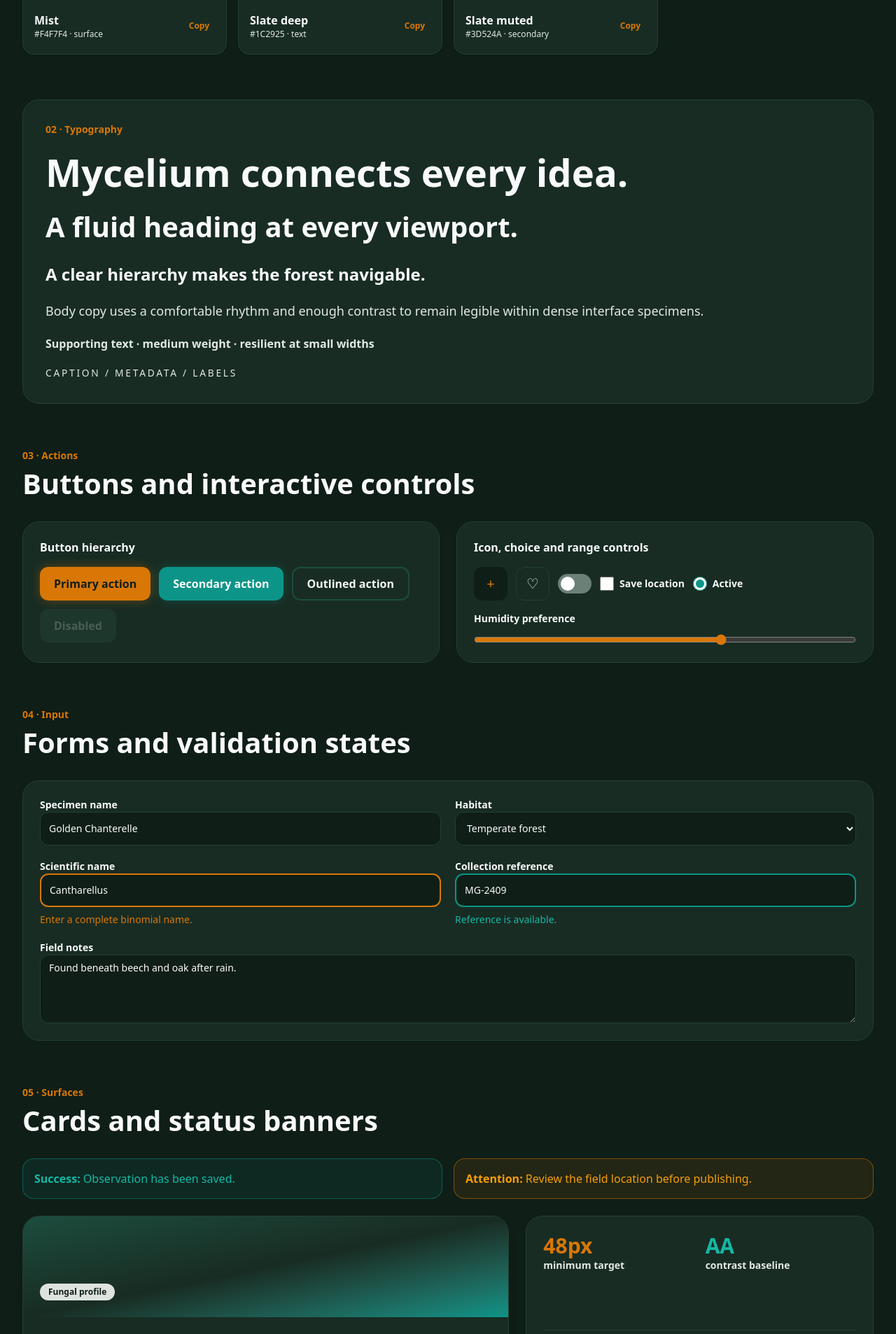
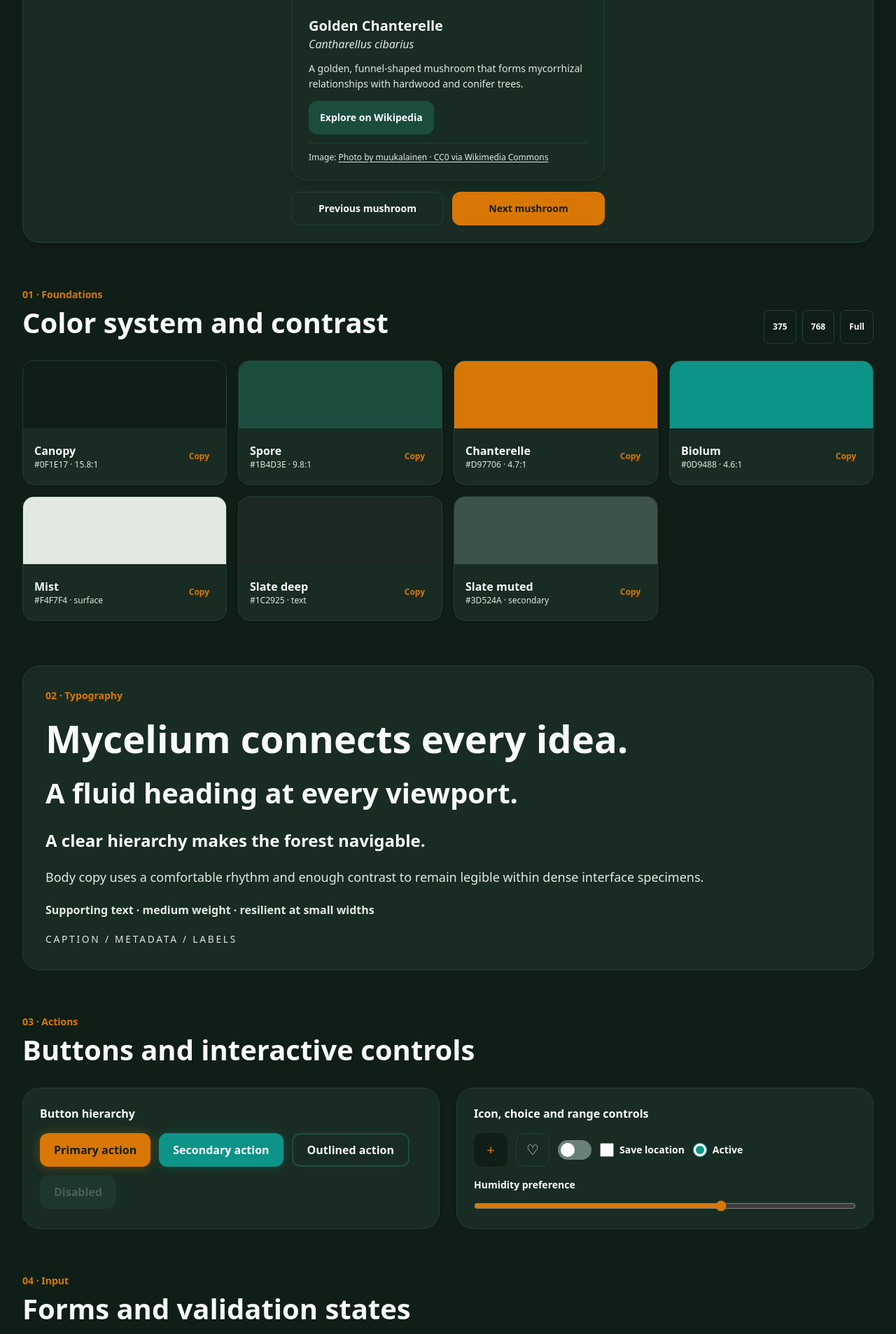
Before and after one commit to volodymyrrepalo/laravel-portfolio-demo, a Laravel app: page /styleguide in a window 1280 px wide. Shown: the part 923-2829 px from the top of the page at 70% size. Run offline with Laravel 12, Linux system fonts and the light colour scheme; style sheets or scripts are compiled from the project's sources.

Commit message:
Add mushrooms carousel

```diff
--- a/resources/js/app.js
+++ b/resources/js/app.js
@@ -7,5 +7,6 @@
  */
 
 import './echo';
+import './mushroom-carousel';
 import './site-header';
 import './styleguide';
--- a/resources/js/styleguide.js
+++ b/resources/js/styleguide.js
@@ -62,9 +62,4 @@ if (styleguide) {
         });
     });
 
-    const dialog = styleguide.querySelector('[data-code-dialog]');
-    styleguide.querySelectorAll('[data-open-dialog]').forEach((button) => {
-        button.addEventListener('click', () => dialog.showModal());
-    });
-    styleguide.querySelector('[data-close-dialog]').addEventListener('click', () => dialog.close());
 }
--- /dev/null
+++ b/resources/views/components/mushroom-card.blade.php
@@ -0,0 +1,36 @@
+@props([
+    'name',
+    'scientificName',
+    'summary',
+    'imageUrl',
+    'imageAlt',
+    'wikipediaUrl',
+    'creditUrl' => null,
+    'creditLabel' => null,
+])
+
+<article {{ $attributes->merge(['class' => 'overflow-hidden rounded-3xl border border-mist-border bg-mist-surface shadow-lg dark:border-canopy-border dark:bg-canopy-surface']) }}>
+    <div class="aspect-[4/3] overflow-hidden bg-canopy-surface">
+        <img src="{{ $imageUrl }}" alt="{{ $imageAlt }}" class="size-full object-cover" loading="lazy" decoding="async">
+    </div>
+
+    <div class="space-y-3 p-6">
+        <div>
+            <h3 class="text-xl font-extrabold">{{ $name }}</h3>
+            <p class="italic text-slate-subtle dark:text-mist-dark">{{ $scientificName }}</p>
+        </div>
+
+        <p class="text-sm leading-relaxed text-slate-muted dark:text-mist-dark">{{ $summary }}</p>
+
+        <a href="{{ $wikipediaUrl }}" target="_blank" rel="noopener noreferrer" class="ada-focus inline-flex min-h-touch items-center rounded-xl bg-spore px-4 text-sm font-bold text-offwhite hover:bg-spore-hover">
+            Explore on Wikipedia
+            <span class="sr-only">: {{ $name }} (opens in a new tab)</span>
+        </a>
+
+        @if ($creditUrl && $creditLabel)
+            <p class="border-t border-mist-border pt-3 text-xs text-slate-subtle dark:border-canopy-border dark:text-mist-dark">
+                Image: <a href="{{ $creditUrl }}" target="_blank" rel="noopener noreferrer" class="ada-focus rounded underline underline-offset-2 hover:text-chanterelle">{{ $creditLabel }}<span class="sr-only"> (opens in a new tab)</span></a>
+            </p>
+        @endif
+    </div>
+</article>
--- /dev/null
+++ b/resources/views/components/mushroom-carousel.blade.php
@@ -0,0 +1,37 @@
+@props([
+    'mushrooms' => [],
+    'label' => 'Mushroom highlights',
+])
+
+@if (count($mushrooms))
+    <section {{ $attributes->merge(['class' => 'ada-focus rounded-3xl border border-mist-border bg-mist-surface p-4 shadow-lg dark:border-canopy-border dark:bg-canopy-surface sm:p-6']) }} data-mushroom-carousel tabindex="0" role="region" aria-roledescription="carousel" aria-label="{{ $label }}">
+        <div class="mx-auto max-w-md">
+            <div class="mb-4 flex items-center justify-between gap-4">
+                <p class="text-sm font-bold uppercase tracking-[0.16em] text-chanterelle">Species spotlight</p>
+                <p class="text-sm font-semibold text-slate-subtle dark:text-mist-dark" aria-live="polite" aria-atomic="true" data-carousel-status>Slide 1 of {{ count($mushrooms) }}</p>
+            </div>
+
+            <div class="relative">
+                @foreach ($mushrooms as $index => $mushroom)
+                    <div data-carousel-slide data-carousel-name="{{ $mushroom['name'] }}" role="group" aria-roledescription="slide" aria-label="{{ $index + 1 }} of {{ count($mushrooms) }}: {{ $mushroom['name'] }}" @if ($index > 0) class="hidden" aria-hidden="true" @endif>
+                        <x-mushroom-card
+                            :name="$mushroom['name']"
+                            :scientific-name="$mushroom['scientificName']"
+                            :summary="$mushroom['summary']"
+                            :image-url="$mushroom['imageUrl']"
+                            :image-alt="$mushroom['imageAlt']"
+                            :wikipedia-url="$mushroom['wikipediaUrl']"
+                            :credit-url="$mushroom['creditUrl'] ?? null"
+                            :credit-label="$mushroom['creditLabel'] ?? null"
+                        />
+                    </div>
+                @endforeach
+            </div>
+
+            <div class="mt-4 grid grid-cols-2 gap-3">
+                <button type="button" data-carousel-previous class="ada-focus min-h-touch rounded-xl border border-mist-border px-4 text-sm font-bold hover:bg-mist-dark disabled:cursor-not-allowed disabled:opacity-50 dark:border-canopy-border dark:hover:bg-canopy-light">Previous mushroom</button>
+                <button type="button" data-carousel-next class="ada-focus min-h-touch rounded-xl bg-chanterelle px-4 text-sm font-bold text-canopy hover:bg-chanterelle-hover disabled:cursor-not-allowed disabled:opacity-50">Next mushroom</button>
+            </div>
+        </div>
+    </section>
+@endif
--- a/resources/views/styleguide.blade.php
+++ b/resources/views/styleguide.blade.php
@@ -7,6 +7,41 @@
         @vite(['resources/css/app.css', 'resources/js/app.js'])
     </head>
     <body class="bg-mist font-sans text-slate-deep antialiased dark:bg-canopy dark:text-offwhite">
+        @php
+            $mushrooms = [
+                [
+                    'name' => 'Golden Chanterelle',
+                    'scientificName' => 'Cantharellus cibarius',
+                    'summary' => 'A golden, funnel-shaped mushroom that forms mycorrhizal relationships with hardwood and conifer trees.',
+                    'imageUrl' => 'https://commons.wikimedia.org/wiki/Special:FilePath/Cantharellus%20cibarius%20149403743.jpg?width=1200',
+                    'imageAlt' => 'Golden chanterelle mushrooms growing among moss and leaf litter.',
+                    'wikipediaUrl' => 'https://en.wikipedia.org/wiki/Cantharellus_cibarius',
+                    'creditUrl' => 'https://commons.wikimedia.org/wiki/File:Cantharellus_cibarius_149403743.jpg',
+                    'creditLabel' => 'Photo by muukalainen · CC0 via Wikimedia Commons',
+                ],
+                [
+                    'name' => 'Fly Agaric',
+                    'scientificName' => 'Amanita muscaria',
+                    'summary' => 'A distinctive red-capped mushroom with white spots, associated with temperate and boreal forests.',
+                    'imageUrl' => 'https://commons.wikimedia.org/wiki/Special:FilePath/Amanita%20muscaria%20mushroom.jpg?width=1200',
+                    'imageAlt' => 'A red fly agaric mushroom with white spots growing in grass.',
+                    'wikipediaUrl' => 'https://en.wikipedia.org/wiki/Amanita_muscaria',
+                    'creditUrl' => 'https://commons.wikimedia.org/wiki/File:Amanita_muscaria_mushroom.jpg',
+                    'creditLabel' => 'Photo by Paolo Neo · Public domain via Wikimedia Commons',
+                ],
+                [
+                    'name' => 'Common Morel',
+                    'scientificName' => 'Morchella esculenta',
+                    'summary' => 'A honeycombed, spring-fruiting mushroom often found in temperate woodland habitats.',
+                    'imageUrl' => 'https://commons.wikimedia.org/wiki/Special:FilePath/Morchella%20esculenta%2070269680.jpg?width=1200',
+                    'imageAlt' => 'A common morel mushroom with a honeycombed cap growing in woodland leaf litter.',
+                    'wikipediaUrl' => 'https://en.wikipedia.org/wiki/Morchella_esculenta',
+                    'creditUrl' => 'https://commons.wikimedia.org/wiki/File:Morchella_esculenta_70269680.jpg',
+                    'creditLabel' => 'Photo by jlallaman · CC0 via Wikimedia Commons',
+                ],
+            ];
+        @endphp
+
         <x-site-header />
         <main data-styleguide class="min-h-screen pb-[calc(5rem+env(safe-area-inset-bottom))] md:pb-0">
             <div class="sr-only" aria-live="polite" data-announcement></div>
@@ -27,6 +62,8 @@
                     <h1 class="text-fluid-2xl font-black tracking-tight">A biophilic, mobile-first design language.</h1>
                     <p class="text-fluid-lg text-slate-muted dark:text-mist-dark">A Laravel-rendered reference for every visual and interactive element in the Mushroom Glades style guide.</p>
                 </section>
+
+                <x-mushroom-carousel :mushrooms="$mushrooms" class="mb-16" />
 
                 <div data-viewport-preview class="mx-auto transition-[max-width] duration-300">
                     <section id="colors" data-styleguide-section class="styleguide-section mb-16 space-y-6">
@@ -108,10 +145,16 @@
                             <div role="alert" class="rounded-2xl border border-chanterelle/50 bg-chanterelle/10 p-4 text-chanterelle-light"><strong>Attention:</strong> Review the field location before publishing.</div>
                         </div>
                         <div class="grid gap-6 lg:grid-cols-[1.4fr_1fr]">
-                            <article class="overflow-hidden rounded-3xl border border-mist-border bg-mist-surface shadow-lg dark:border-canopy-border dark:bg-canopy-surface">
-                                <div class="flex h-36 items-end bg-gradient-to-br from-spore via-canopy-surface to-biolum p-6"><span class="rounded-full bg-mist/90 px-3 py-1 text-xs font-bold text-canopy">Fungal profile</span></div>
-                                <div class="space-y-3 p-6"><div class="flex items-start justify-between gap-4"><div><h3 class="text-xl font-extrabold">Golden Chanterelle</h3><p class="italic text-slate-subtle dark:text-mist-dark">Cantharellus cibarius</p></div><span class="text-2xl">🍄</span></div><p class="text-sm leading-relaxed text-slate-muted dark:text-mist-dark">A bright, community-loved species that forms symbiotic relationships with hardwood trees.</p><button type="button" data-open-dialog class="ada-focus min-h-touch rounded-xl bg-spore px-4 text-sm font-bold text-offwhite hover:bg-spore-hover">View component code</button></div>
-                            </article>
+                            <x-mushroom-card
+                                :name="$mushrooms[0]['name']"
+                                :scientific-name="$mushrooms[0]['scientificName']"
+                                :summary="$mushrooms[0]['summary']"
+                                :image-url="$mushrooms[0]['imageUrl']"
+                                :image-alt="$mushrooms[0]['imageAlt']"
+                                :wikipedia-url="$mushrooms[0]['wikipediaUrl']"
+                                :credit-url="$mushrooms[0]['creditUrl']"
+                                :credit-label="$mushrooms[0]['creditLabel']"
+                            />
                             <aside class="grid grid-cols-2 gap-4 rounded-3xl border border-mist-border bg-mist-surface p-6 dark:border-canopy-border dark:bg-canopy-surface"><div><p class="text-3xl font-black text-chanterelle">48px</p><p class="text-sm font-semibold text-slate-subtle dark:text-mist-dark">minimum target</p></div><div><p class="text-3xl font-black text-biolum-light">AA</p><p class="text-sm font-semibold text-slate-subtle dark:text-mist-dark">contrast baseline</p></div><div class="col-span-2 border-t border-mist-border pt-4 dark:border-canopy-border"><p class="font-bold">Surface pattern</p><p class="mt-1 text-sm text-slate-muted dark:text-mist-dark">Rounded cards, subtle borders, and generous whitespace create a calm hierarchy.</p></div></aside>
                         </div>
                     </section>
@@ -144,11 +187,6 @@
 
             <footer class="border-t border-mist-border px-4 py-8 text-center text-sm text-slate-subtle dark:border-canopy-border dark:text-mist-dark">Mushroom Glades Design System · Laravel + Tailwind CSS</footer>
 
-            <dialog data-code-dialog class="w-[min(32rem,calc(100%-2rem))] rounded-3xl border border-mist-border bg-mist p-0 text-slate-deep shadow-2xl backdrop:bg-canopy/80 dark:border-canopy-border dark:bg-canopy-surface dark:text-offwhite">
-                <div class="space-y-4 p-6"><div class="flex items-center justify-between gap-4"><h2 class="text-lg font-extrabold">Card component pattern</h2><button type="button" data-close-dialog class="ada-focus grid size-touch place-items-center rounded-xl border border-mist-border dark:border-canopy-border" aria-label="Close dialog">×</button></div><pre class="overflow-x-auto rounded-xl bg-canopy p-4 text-xs text-mist"><code>&lt;article class=&quot;rounded-3xl border p-6&quot;&gt;
-    &lt;h3&gt;Golden Chanterelle&lt;/h3&gt;
-&lt;/article&gt;</code></pre></div>
-            </dialog>
         </main>
         <x-mobile-navigation-footer />
     </body>
```
Also changed, not shown: resources/js/mushroom-carousel.js (added, +38 -0 lines), tests/Feature/StyleguidePageTest.php (+17 -0 lines).
